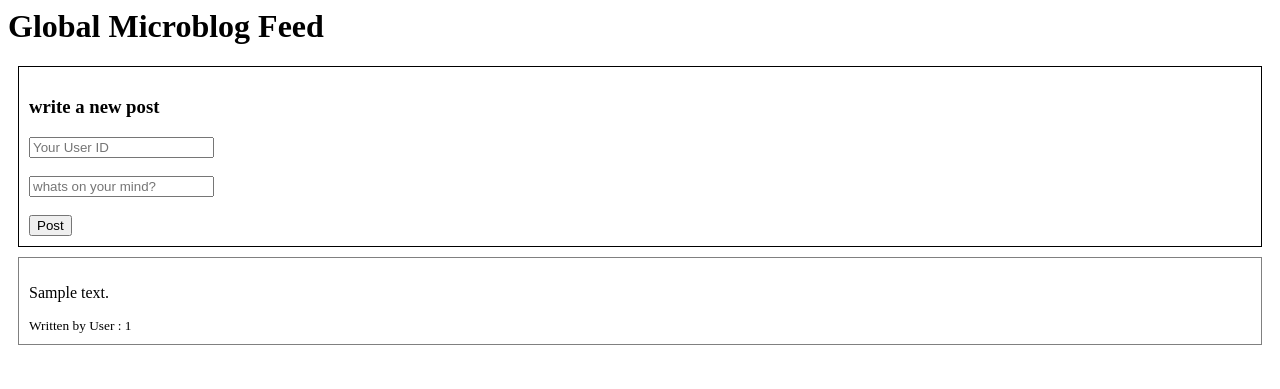
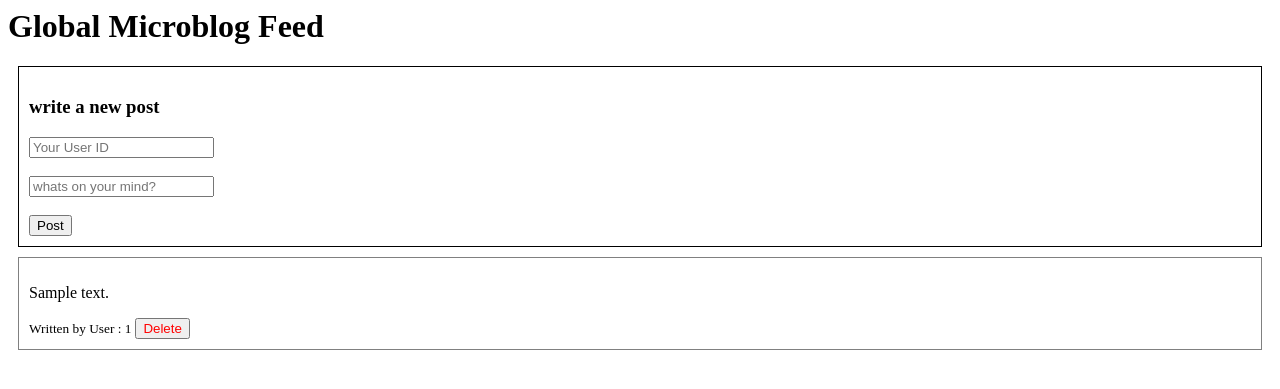
Before and after one commit to arascch/microblog_fastapi, a FastAPI app: page / in a window 1280 px wide. Shown: the top 389 px of the page. Run offline with FastAPI, Linux system fonts and the light colour scheme; tables that the repository leaves empty hold one stand-in row (values such as "Sample post").

Commit message:
add delete and create post function

```diff
--- a/main.py
+++ b/main.py
@@ -1,10 +1,9 @@
-from fastapi import FastAPI , Request,Form
+from fastapi import FastAPI , Request ,Form
+from fastapi.responses import RedirectResponse
 from sqlmodel import SQLModel, create_engine , Session,select
 from database import engine
 from models import User , Post
 from fastapi.templating import Jinja2Templates
-from fastapi.responses import RedirectResponse
-
 
 app = FastAPI()
 
@@ -24,9 +23,20 @@ def show_feed(request:Request):
     )
 
 @app.post("/create")
-def create_post(content: str = Form(...), user_id: int=Form(...)):
+def create_post(content:str = Form(...) , user_id:int=Form(...)):
     with Session(engine) as session:
-        new_post = Post(content=content , user_id=user_id)
+        new_post = Post(content=content , user_id = user_id)
         session.add(new_post)
         session.commit()
     return RedirectResponse(url="/" , status_code=303)
+
+
+@app.post("/delete/{post_id}")
+def delete_post(post_id:int):
+    with Session(engine) as session:
+        post_to_delete = session.get(Post , post_id)
+        if post_to_delete:
+            session.delete(post_to_delete)
+            session.commit()
+
+        return RedirectResponse(url="/" , status_code = 303)
--- a/templates/index.html
+++ b/templates/index.html
@@ -13,7 +13,12 @@
             <div style="border: 1px solid gray; margin: 10px; padding: 10px;">
                 <p>{{post.content}}</p>
                 <small>Written by User : {{ post.user_id }}</small>
+
+                <form action="/delete/{{post.id}}" method="post" style="display: inline;">
+                    <button type="submit" style="color: red;">Delete</button>
+                </form>
             </div>
         {%endfor%}
+
     </body>
 </html>
```
